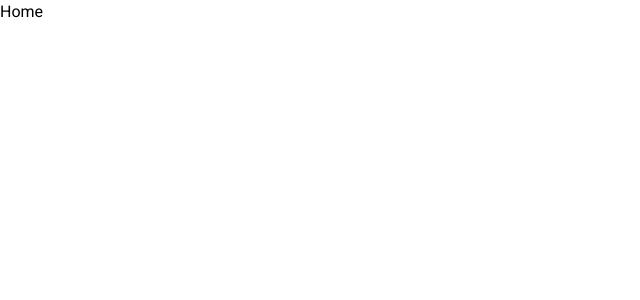
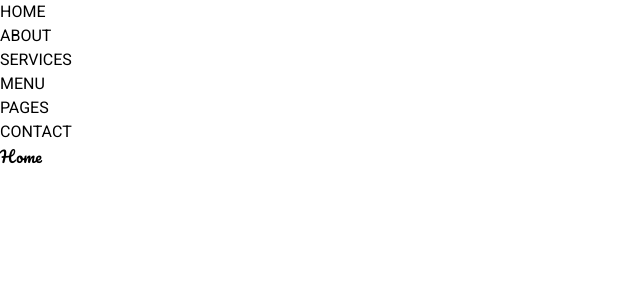
Before and after one commit to ms-moradi/Restuarant, a Next.js app: page / in a window 1280 px wide. Shown: the top 300 px of the page, without its empty margins (0-640 px from the left). Built offline with nearby package versions, Linux system fonts and the light colour scheme.

Commit message:
add menuBar component

```diff
--- a/src/app/page.js
+++ b/src/app/page.js
@@ -1,13 +1,13 @@
+import { pacifico } from '@/analytics/font/fonts'
 import Image from 'next/image'
+import MenuBar from '@/component/manuBar/menuBar'
 
-export const metadata ={
-  title:'Restuarant - Home',
-}
 
 export default function Home() {
   return (
-    <main>
-      Home
+    <main >
+      <MenuBar/>
+      <p className={`${pacifico.className}`}>Home</p>
     </main>
   )
 }
```
